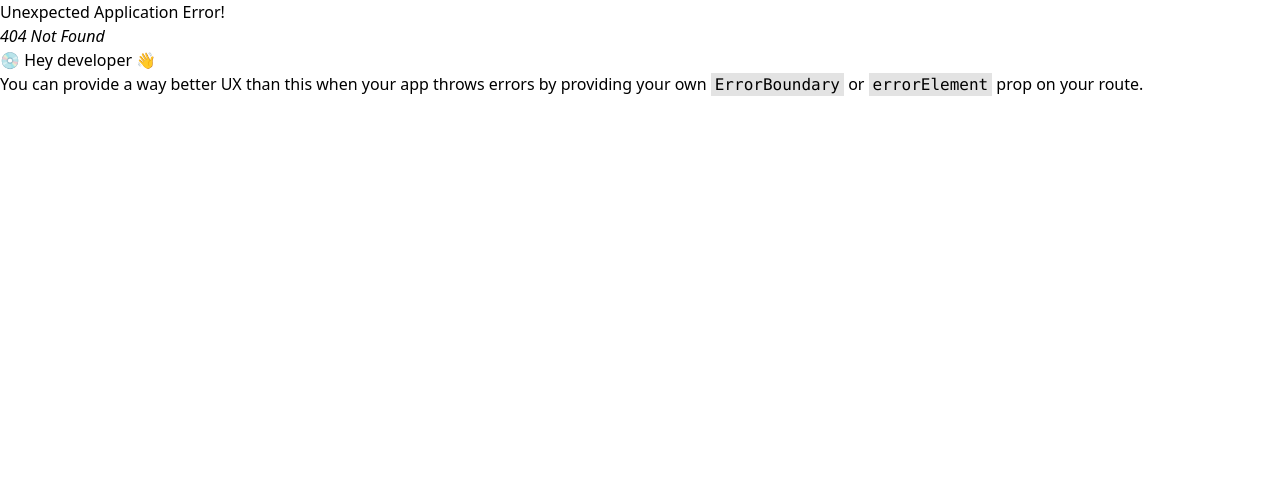
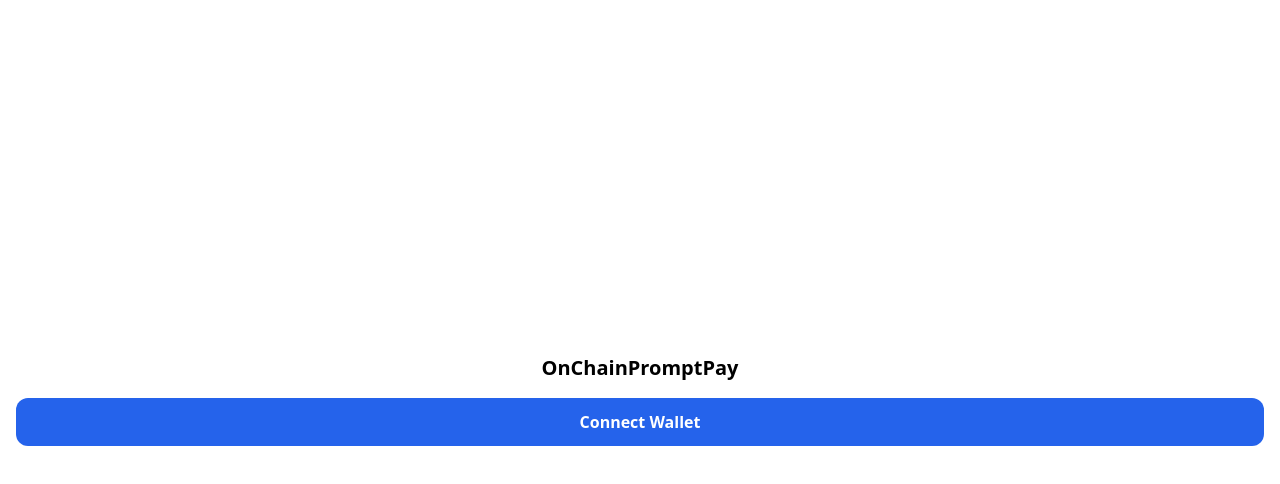
Before and after one commit to palm11695/on-chain-prompt-pay, a React (Vite) app in the folder apps/interface/: page /connect-wallet in a window 1280 px wide. Before the commit this address had no page. Shown: the top 484 px of the page. Built offline with nearby package versions, Linux system fonts and the light colour scheme.

Commit message:
refactor: login -> connect wallet

```diff
--- /dev/null
+++ b/apps/interface/src/pages/ConnectWalletPage.tsx
@@ -0,0 +1,14 @@
+import Button from '../components/Button'
+
+export const ConnectWalletPage = () => {
+  return (
+    <div className="container mx-auto">
+      <div className="h-screen px-4 py-6">
+        <div className="flex h-full flex-col items-center justify-center gap-y-4">
+          <div className="text-xl font-semibold">OnChainPromptPay</div>
+          <Button>Connect Wallet</Button>
+        </div>
+      </div>
+    </div>
+  )
+}
--- a/apps/interface/src/pages/Login.tsx
+++ /dev/null
@@ -1,3 +0,0 @@
-export const Login = () => {
-  return <div>Login</div>;
-};
--- a/apps/interface/src/router.tsx
+++ b/apps/interface/src/router.tsx
@@ -1,6 +1,6 @@
 import { createBrowserRouter } from 'react-router-dom'
 import { Home } from './pages/Home/Home'
-import { Login } from './pages/Login'
+import { ConnectWalletPage } from './pages/ConnectWalletPage'
 import CreateSpendingWallet from './pages/CreateSpendingWallet/CreateSpendingWallet'
 import TopUpSpendingWallet from './pages/TopUpSpendingWallet/TopUpSpendingWallet'
 
@@ -10,8 +10,8 @@ const router = createBrowserRouter([
     element: <Home />,
   },
   {
-    path: '/login',
-    element: <Login />,
+    path: '/connect-wallet',
+    element: <ConnectWalletPage />,
   },
   {
     path: '/create-spending-wallet',
```
